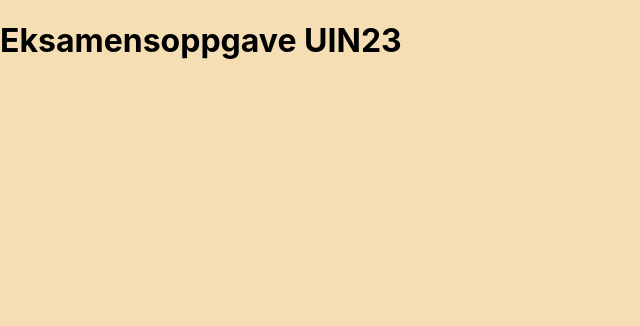
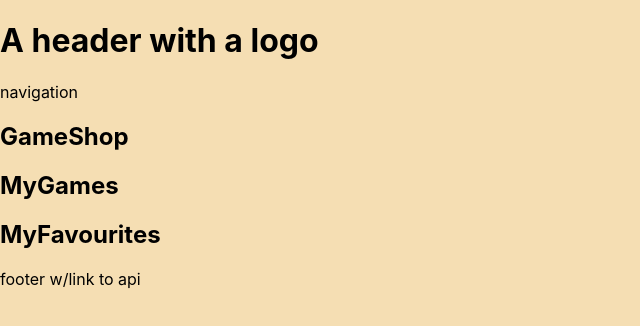
Before and after one commit to annetteaune/uin23_eksamen_group6, a React (Create React App) app in the folder frontend/: page / in a window 1280 px wide. Shown: the top 326 px of the page, without its empty margins (0-640 px from the left). Built offline with nearby package versions, Linux system fonts and the light colour scheme.

Commit message:
komponenter opprettet + router inst

```diff
--- a/frontend/package.json
+++ b/frontend/package.json
@@ -46,6 +46,7 @@
 		"css-minify": "^2.0.0",
 		"npm-run-all": "^4.1.5",
 		"postcss-cli": "^10.1.0",
+		"react-router-dom": "^6.10.0",
 		"sass": "^1.62.0"
 	}
 }
--- a/frontend/src/App.js
+++ b/frontend/src/App.js
@@ -1,7 +1,11 @@
+
+import Layout from "./components/Layout";
 import "./css/main.css";
 
 function App() {
-	return <h1>Eksamensoppgave UIN23</h1>;
+	return (
+    <Layout/>
+  )
 }
 
 export default App;
--- /dev/null
+++ b/frontend/src/components/Dashboard.js
@@ -0,0 +1,13 @@
+import GameShop from "./GameShop"
+import MyGames from "./MyGames"
+import MyFavourites from "./MyFavourites"
+
+export default function Dashboard() {
+    return (
+			<>
+				<GameShop />
+				<MyGames />
+				<MyFavourites/>
+			</>
+		);
+}
--- /dev/null
+++ b/frontend/src/components/GamePage.js
@@ -0,0 +1,3 @@
+export default function GamePage() {
+	return <h2>GamePage</h2>;
+}
--- /dev/null
+++ b/frontend/src/components/GameShop.js
@@ -0,0 +1,5 @@
+export default function GameShop() {
+    return (
+        <h2>GameShop</h2>
+    )
+}
--- /dev/null
+++ b/frontend/src/components/Layout.js
@@ -0,0 +1,20 @@
+import Dashboard from "./Dashboard"
+
+export default function Layout() {
+	return (
+		<>
+        <header>
+            <h1>A header with a logo</h1>
+        </header>
+        <nav>
+            <div>navigation</div>
+        </nav>
+        <main>
+			<Dashboard />
+        </main>
+        <footer>
+            footer w/link to api
+        </footer>
+		</>
+	);
+}
--- /dev/null
+++ b/frontend/src/components/MyFavourites.js
@@ -0,0 +1,5 @@
+export default function MyFavourites() {
+    return (
+        <h2>MyFavourites</h2>
+    )
+}
--- /dev/null
+++ b/frontend/src/components/MyGames.js
@@ -0,0 +1,5 @@
+export default function MyGames() {
+    return (
+        <h2>MyGames</h2>
+    )
+}
```
Also changed, not shown: frontend/src/components/GameCard.js (added, +9 -0 lines), 1 other file (tests, documents, lock files or other folders).
